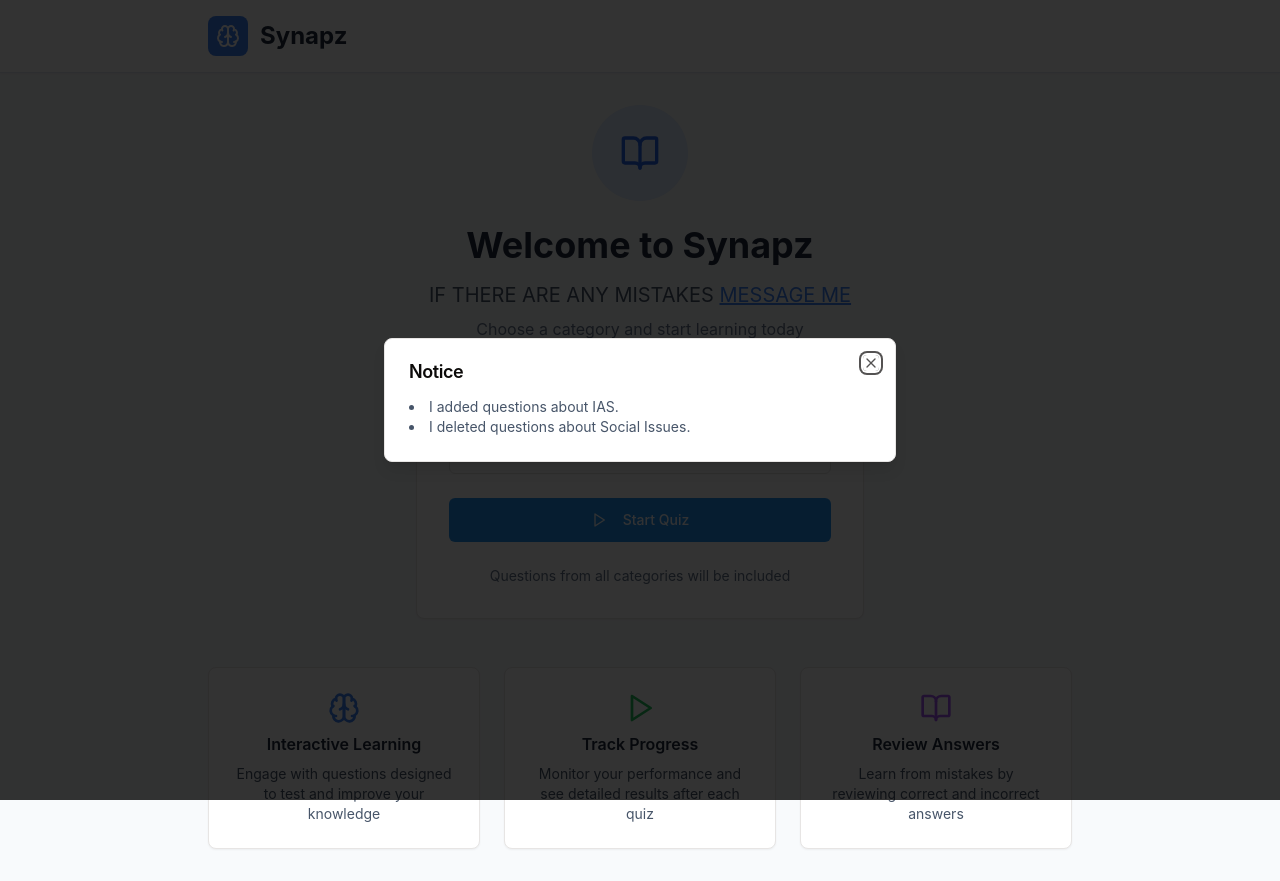
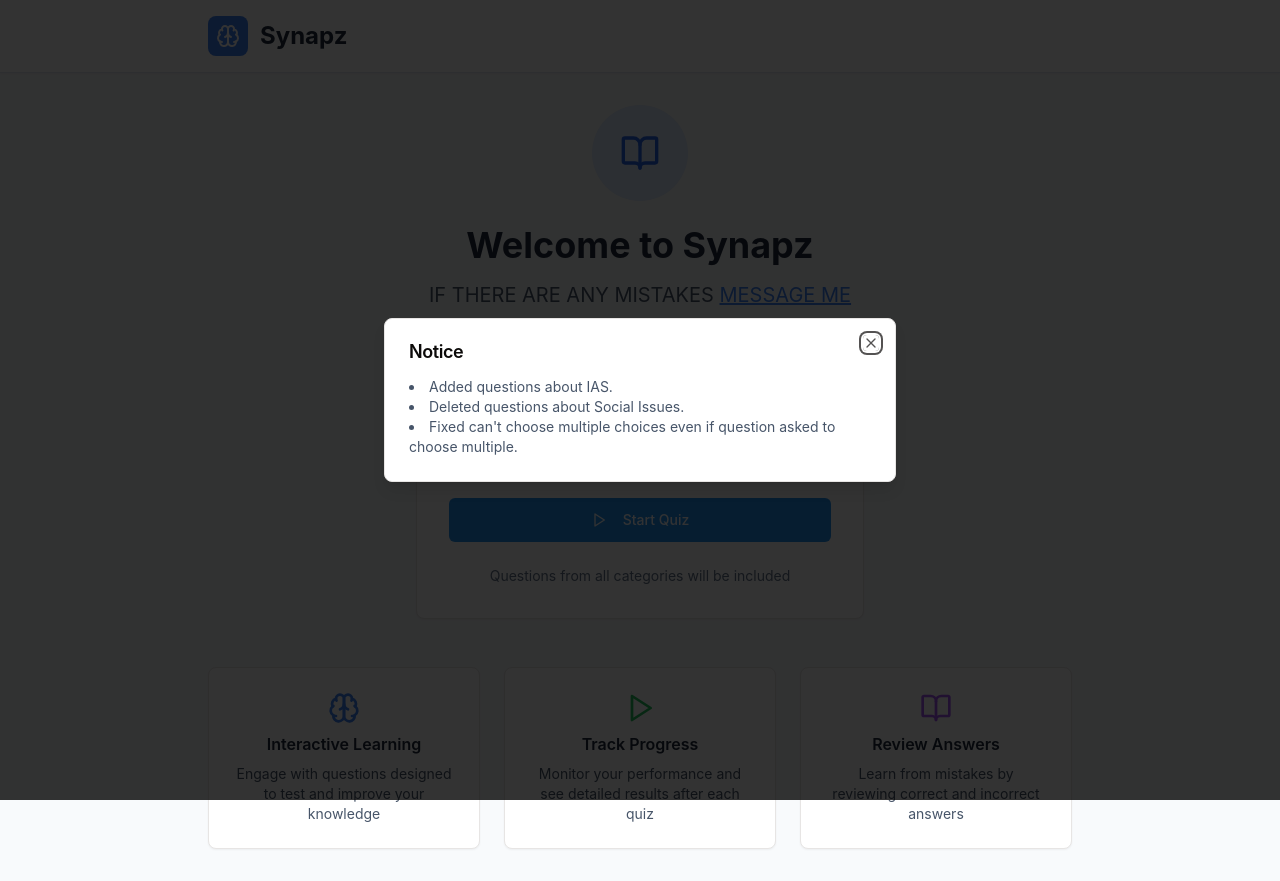
Before and after one commit to Despee2k/Synapz, a React (Vite) app in the folder client/: page / in a window 1280 px wide. Built offline with nearby package versions, Linux system fonts and the light colour scheme.

Commit message:
chore: add comment for changes made

```diff
--- a/client/src/pages/home.tsx
+++ b/client/src/pages/home.tsx
@@ -158,8 +158,9 @@ export default function Home() {
             <DialogTitle>Notice</DialogTitle>
           </DialogHeader>
           <p className="text-sm text-slate-600">
-            <li>I added questions about IAS.</li>
-            <li>I deleted questions about Social Issues.</li>
+            <li>Added questions about IAS.</li>
+            <li>Deleted questions about Social Issues.</li>
+            <li>Fixed can't choose multiple choices even if question asked to choose multiple.</li>
           </p>
         </DialogContent>
       </Dialog>
```
